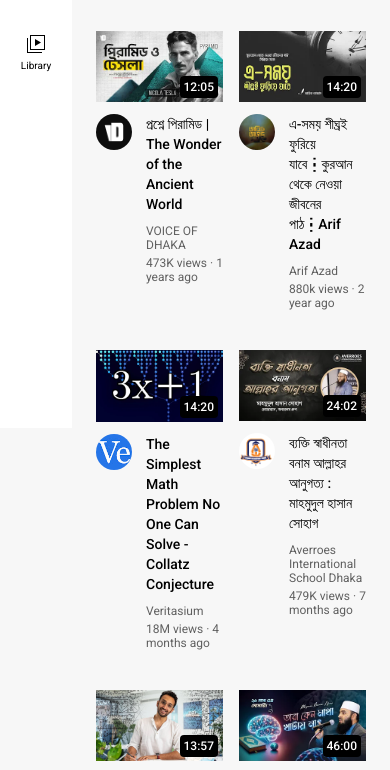
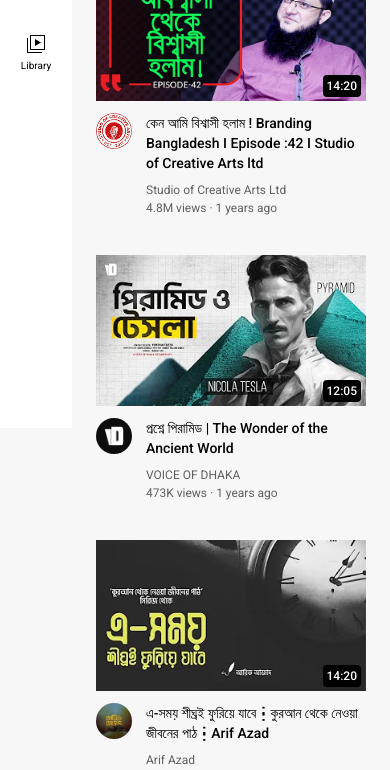
Before and after one commit to Md-EmranHossen/YouTube-Clone, a plain HTML site: page index.html in a window 390 px wide. Shown: the part 416-1186 px from the top of the page. Drawn offline with Linux system fonts and the light colour scheme.

Commit message:
update style

```diff
--- a/styles/video.css
+++ b/styles/video.css
@@ -45,7 +45,13 @@
   row-gap: 40px;
 }
 
-@media (max-width: 750px) {
+@media (max-width: 480px) {
+  .video-grid {
+    grid-template-columns: 1fr;
+  }
+}
+
+@media (min-width: 481px) and (max-width: 750px) {
   .video-grid {
     grid-template-columns: 1fr 1fr;
   }
```
